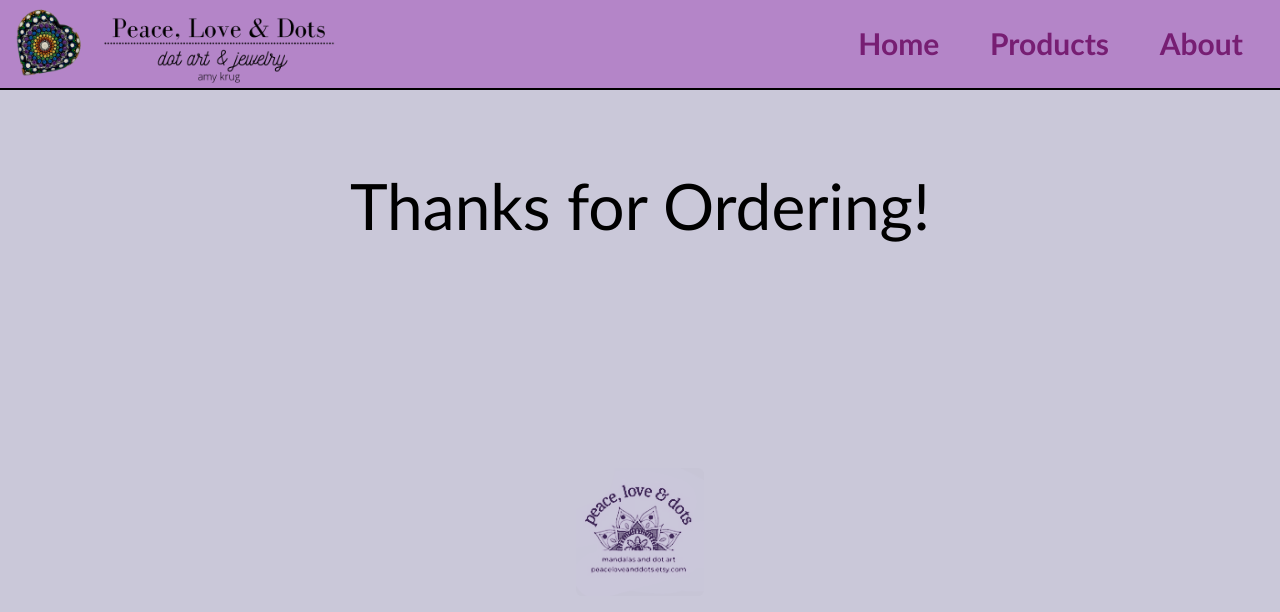
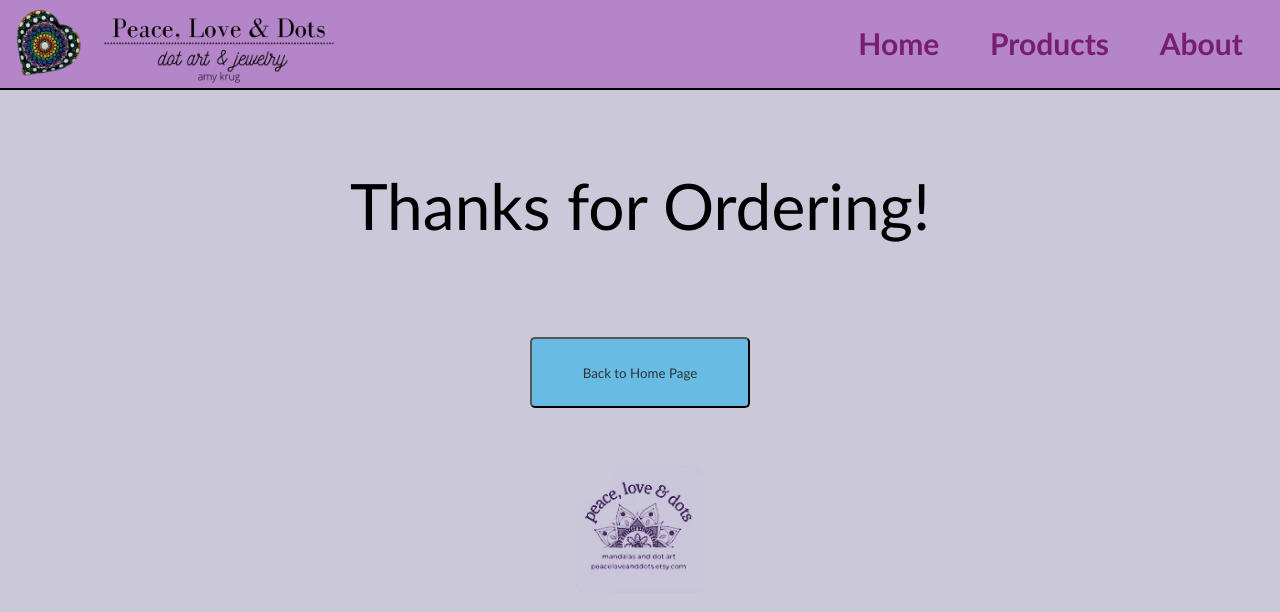
Before and after one commit to CadenConde/Peace-Love-and-Dots, a PHP site: page /rockSite/thanks.php in a window 1280 px wide. Shown: the top 612 px of the page. Run offline with PHP 8.4, Linux system fonts and the light colour scheme.

Commit message:
Home Button Added

```diff
--- a/rockSite/php/thanks.php
+++ b/rockSite/php/thanks.php
@@ -1,7 +1,17 @@
 <?php include('partials/menu.php'); ?>
+   <div class="center">
     <br><br><br><br><br><br>
-    <h2 style = "text-align: center;">Thanks for Ordering!</h2>
-    <br><br><br><br><br><br><br><br><br>
+    <h2>Thanks for Ordering!</h2>
+    <br><br>
+
+    <script>
+        function homePg(){
+            location.href = "home.php";
+        }
+    </script>
 
 
+    <button onclick="homePg()" class="btn-secondary">Back to Home Page</button><br>
+    </div>
+    <br><br><br>
    <?php include('partials/footer.php'); ?>
```
